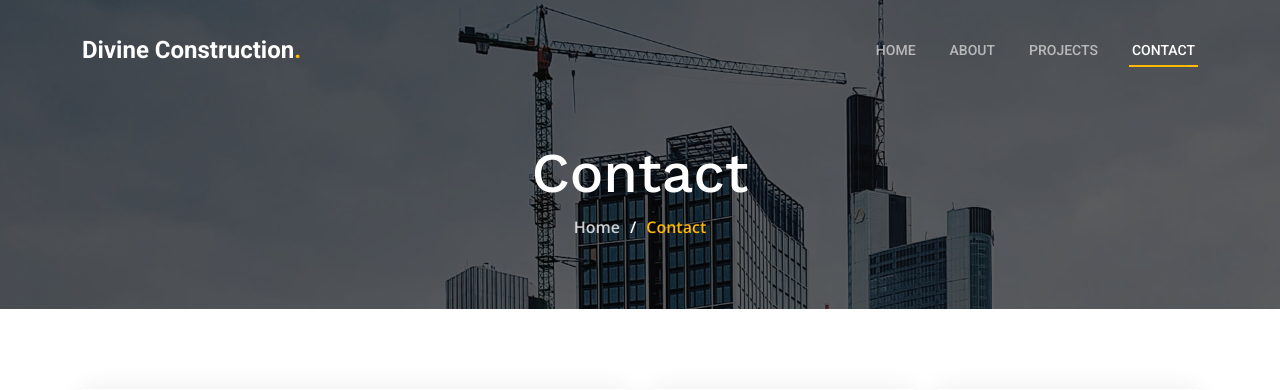
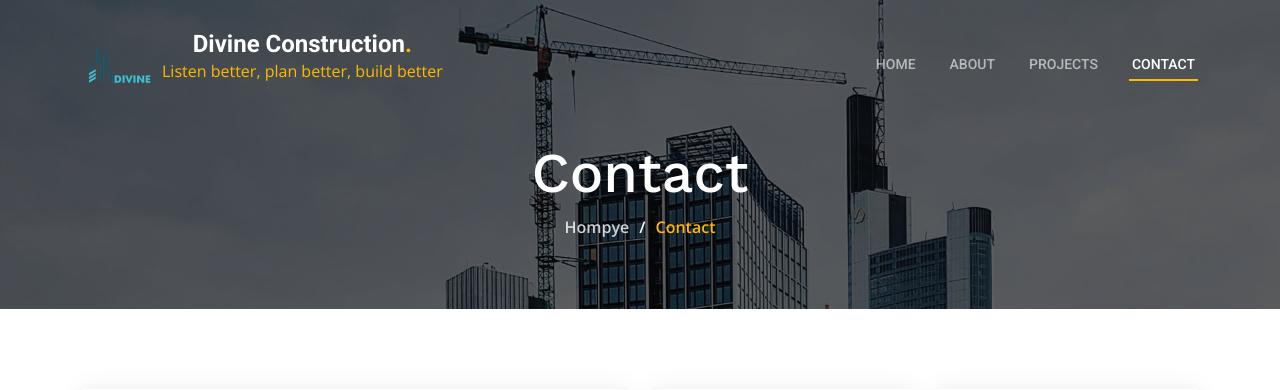
Before and after one commit to majumdersubhanu/divineconstruction, a Django app: page /contact/ in a window 1280 px wide. Shown: the top 390 px of the page. Run offline with Django 5.2, Linux system fonts and the light colour scheme; some libraries are stand-ins or nearby versions.

Commit message:
formatting and logos

```diff
--- a/static/css/main.css
+++ b/static/css/main.css
@@ -257,6 +257,19 @@ section {
 .header .logo img {
   max-height: 40px;
   margin-right: 6px;
+}
+
+.logo {
+    display: flex;
+    justify-content: center;
+    align-items: center;
+    text-align: center;
+}
+
+.logo-container {
+    display: flex;
+    align-items: center;
+    margin: 0 auto; /* Center horizontally */
 }
 
 .header .logo h1 {
--- a/templates/base.html
+++ b/templates/base.html
@@ -41,8 +41,13 @@
             class="container-fluid container-xl d-flex align-items-center justify-content-between"
     >
         <a href="{% url 'divineConstruction:index' %}" class="logo d-flex align-items-center">
-            <!-- Uncomment the line below if you also wish to use an image logo -->
-            <h1>Divine Construction<span>.</span></h1>
+            <div class="logo-container d-flex align-items-center">
+                <img src="{% static 'img/logo.png' %}" alt="">
+                <div>
+                    <h1>Divine Construction<span>.</span></h1>
+                    <p>Listen better, plan better, build better</p>
+                </div>
+            </div>
         </a>
 
 
--- a/templates/contact.html
+++ b/templates/contact.html
@@ -16,7 +16,7 @@
 
                 <h2>Contact</h2>
                 <ol>
-                    <li><a href="{% url 'divineConstruction:index' %}">Home</a></li>
+                    <li><a href="{% url 'divineConstruction:index' %}">Hompye</a></li>
                     <li>Contact</li>
                 </ol>
 
--- a/templates/index.html
+++ b/templates/index.html
@@ -1,6 +1,5 @@
 {% extends 'base.html' %}
 {% load static %}
-{% load custom_filters %}
 
 {% block content %}
     <body>
```
Also changed, not shown: app/templatetags/custom_filters.py (deleted, +0 -8 lines), app/templatetags/__init__.py (deleted), db.sqlite3, static/img/logo.png, 1 other file.
